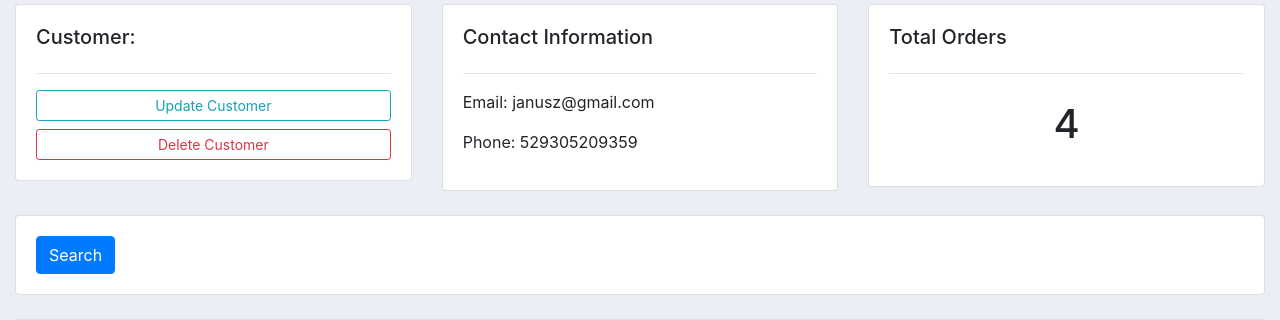
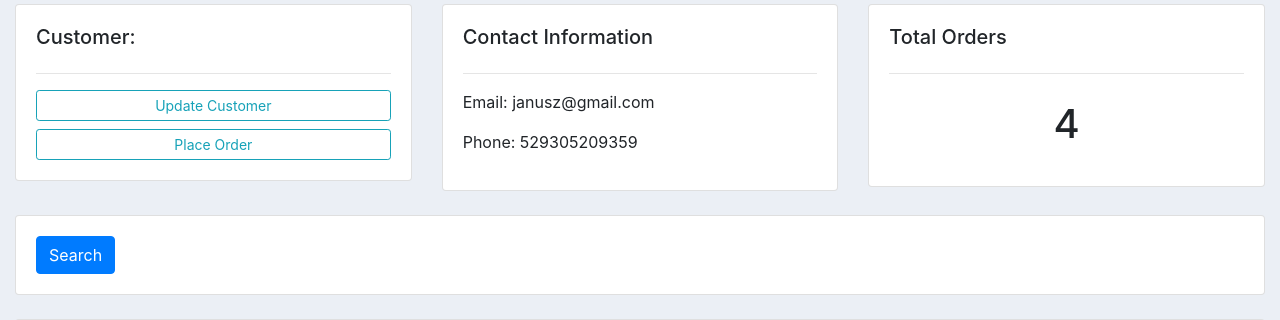
Before and after one commit to klimek91/django_crm_website, a Django app: page /customer/1/ in a window 1280 px wide. Shown: the part 336-656 px from the top of the page. Run offline with Django 3.2, Linux system fonts and the light colour scheme; data comes from the database, SQL or seed files in the repository; both versions use the stored data as it was after the commit; some libraries are stand-ins or nearby versions.

Commit message:
delete create order in dashboard, replace with create order in each customer

```diff
--- a/accounts/templates/accounts/customer.html
+++ b/accounts/templates/accounts/customer.html
@@ -10,7 +10,7 @@
 			<h5>Customer:</h5>
 			<hr>
 			<a class="btn btn-outline-info  btn-sm btn-block" href="">Update Customer</a>
-			<a class="btn btn-outline-danger  btn-sm btn-block" href="">Delete Customer</a>
+			<a class="btn btn-outline-info  btn-sm btn-block" href="{% url 'create_order' customer.id %}">Place Order</a>
 
 		</div>
 	</div>
@@ -23,7 +23,6 @@
 			<p>Phone: {{customer.phone}}</p>
 		</div>
 	</div>
-
 	<div class="col-md">
 		<div class="card card-body">
 			<h5>Total Orders</h5>
--- a/accounts/templates/accounts/dashboard.html
+++ b/accounts/templates/accounts/dashboard.html
@@ -33,7 +33,6 @@
 		<h5>LAST 5 ORDERS</h5>
 		<hr>
 		<div class="card card-body">
-			<a class="btn btn-primary  btn-sm btn-block" href="{% url 'create_order' %}">Create Order</a>
 			<table class="table table-sm">
 				<tr>
 					<th>Product</th>
--- a/accounts/urls.py
+++ b/accounts/urls.py
@@ -5,7 +5,7 @@ urlpatterns = [
     path('', views.home, name='home'),
     path('products/', views.products, name='products'),
     path('customer/<str:pk>/', views.customer, name='customer'),
-    path('create_order/', views.createOrder,name="create_order"),
+    path('create_order/<str:pk>/', views.createOrder,name="create_order"),
     path('update_order/<str:pk>/', views.updateOrder,name="update_order"),
     path('delete_order/<str:pk>/', views.deleteOrder,name="delete_order"),
 ]
--- a/accounts/views.py
+++ b/accounts/views.py
@@ -1,5 +1,6 @@
 from django.shortcuts import render, redirect
 from django.http import HttpResponse
+
 from .models import *
 from .forms import OrderForm
 
@@ -32,8 +33,9 @@ def customer(request, pk):
     context = {'customer':customer, 'orders':orders, 'order_count':order_count}
     return render(request, 'accounts/customer.html', context)
 
-def createOrder(request):
-    form = OrderForm()
+def createOrder(request, pk):
+    customer = Customer.objects.get(id=pk)
+    form = OrderForm(initial={'customer':customer})
     if request.method == "POST":
         form = OrderForm(request.POST)
         if form.is_valid():
```
Also changed, not shown: db.sqlite3.
